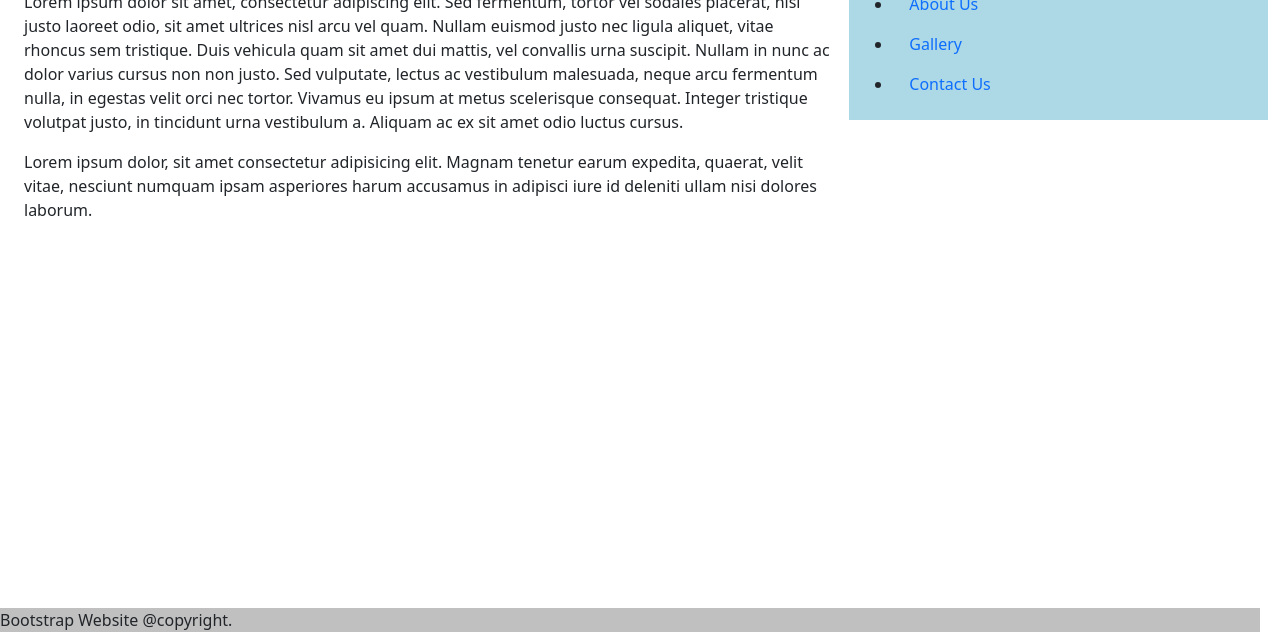
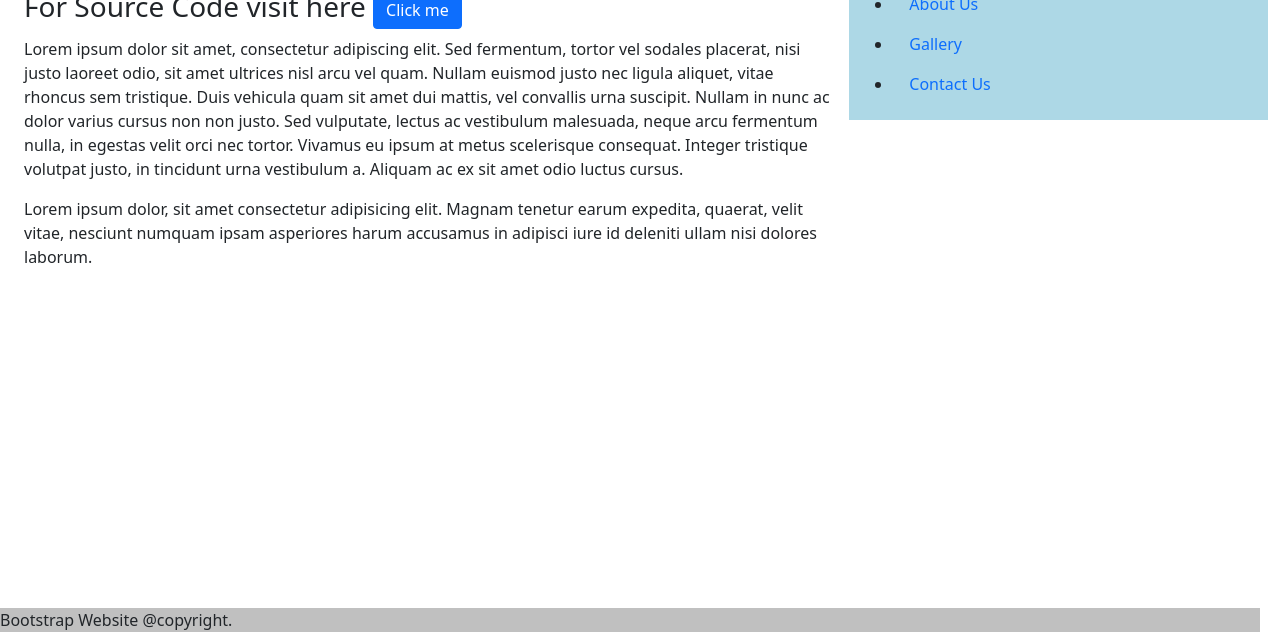
Before and after one commit to Trident09/Semester-5, a plain HTML site: page Web/bootstrap/index.html in a window 1280 px wide. Shown: the part 168-800 px from the top of the page. Drawn offline with nearby package versions, Linux system fonts and the light colour scheme.

Commit message:
added link to source code

```diff
--- a/Web/bootstrap/index.html
+++ b/Web/bootstrap/index.html
@@ -66,6 +66,14 @@
 				<div class="row">
 					<div class="col-8">
 						<h2>Subheading</h2>
+						<h3>
+							For Source Code visit here
+							<a
+								href="https://github.com/Trident09/Semester-5/tree/main/Web/bootstrap"
+								class="btn btn-primary"
+								>Click me</a
+							>
+						</h3>
 						<p>
 							Lorem ipsum dolor sit amet, consectetur adipiscing
 							elit. Sed fermentum, tortor vel sodales placerat,
@@ -144,36 +152,3 @@
 		></script>
 	</body>
 </html>
-
-<!--
-
-<div class="container-fluid">
-  <div class="row">
-    <div class="col-8">
-      <h2>Subheading</h2>
-      <p>Lorem ipsum dolor sit amet, consectetur adipiscing elit. Sed fermentum, tortor vel sodales placerat, nisi justo laoreet odio, sit amet ultrices nisl arcu vel quam. Nullam euismod justo nec ligula aliquet, vitae rhoncus sem tristique. Duis vehicula quam sit amet dui mattis, vel convallis urna suscipit. Nullam in nunc ac dolor varius cursus non non justo. Sed vulputate, lectus ac vestibulum malesuada, neque arcu fermentum nulla, in egestas velit orci nec tortor. Vivamus eu ipsum at metus scelerisque consequat. Integer tristique volutpat justo, in tincidunt urna vestibulum a. Aliquam ac ex sit amet odio luctus cursus.
-
-
-</p>
-      <p>Phasellus eu nunc sit amet orci consectetur fringilla. Sed eget mi vel quam facilisis cursus eu at elit. Curabitur nec ligula id turpis cursus aliquet. Integer eu metus quis nisl vestibulum dignissim. Nullam at consequat nisl. Nunc congue nisl vel tellus laoreet fermentum. Aenean ut libero sed ante</p>
-    </div>
-    <div class="col-4 d-flex flex-column" style="background-color:lightblue; height:100%">
-     <ul>
-      <li class="nav-item"><a class="nav-link" href="#">Home</a></li>
-      <li class="nav-item"><a class="nav-link" href="#">About Us</a></li>
-      <li class="nav-item"><a class="nav-link" href="#">Gallery</a></li>
-      <li class="nav-item"><a class="nav-link" href="#">Contact Us</a></li>
-    </ul>
-    </div>
-  </div>
-</div>
-<div class="fixed-bottom text-right" style="margin-right:20px; background-color:silver;">
-    Website Name @copyright.
-</div>
-
-
-    <script src="https://stackpath.bootstrapcdn.com/bootstrap/4.3.1/js/bootstrap.bundle.min.js"></script>
-</body>
-</html>
-
- -->
```
